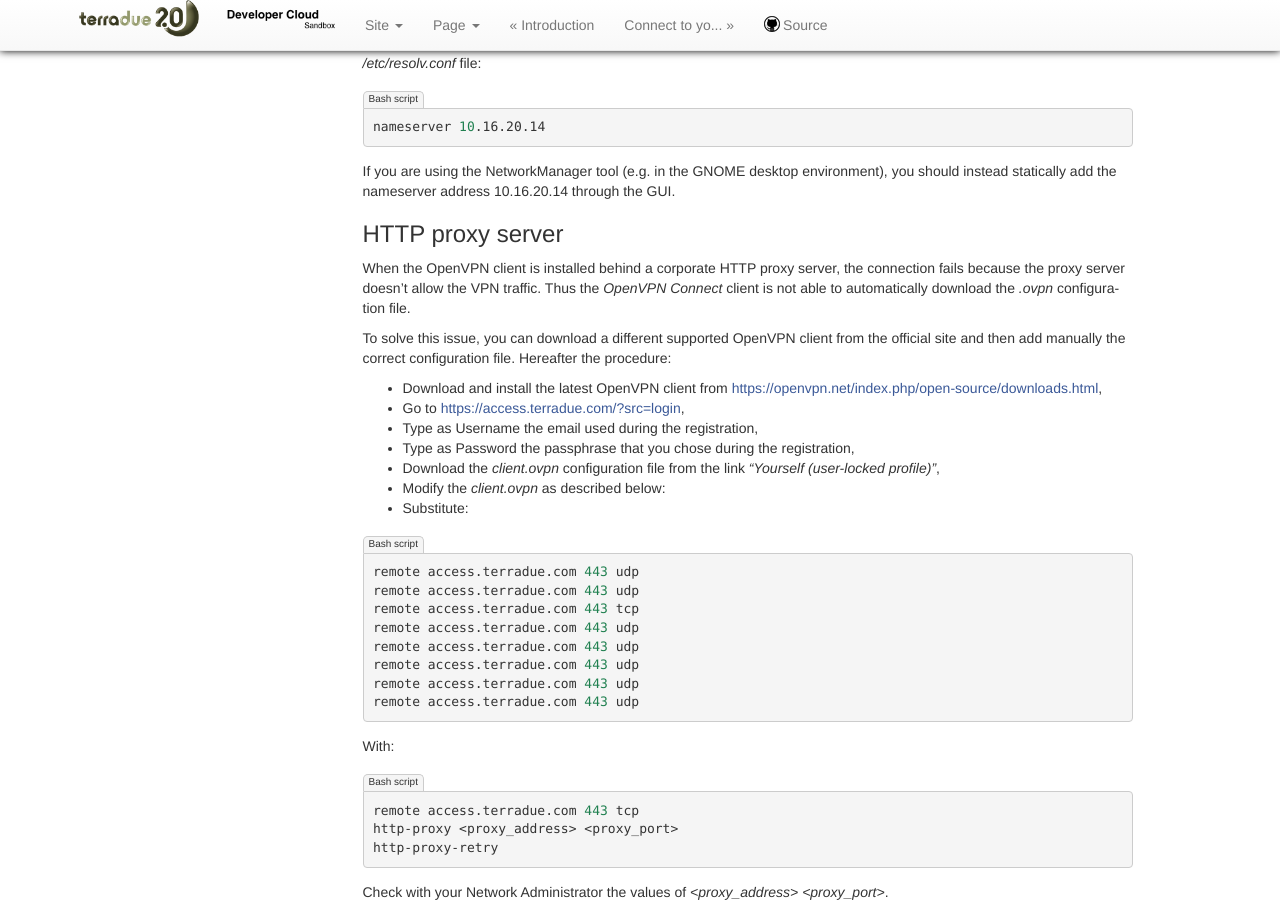
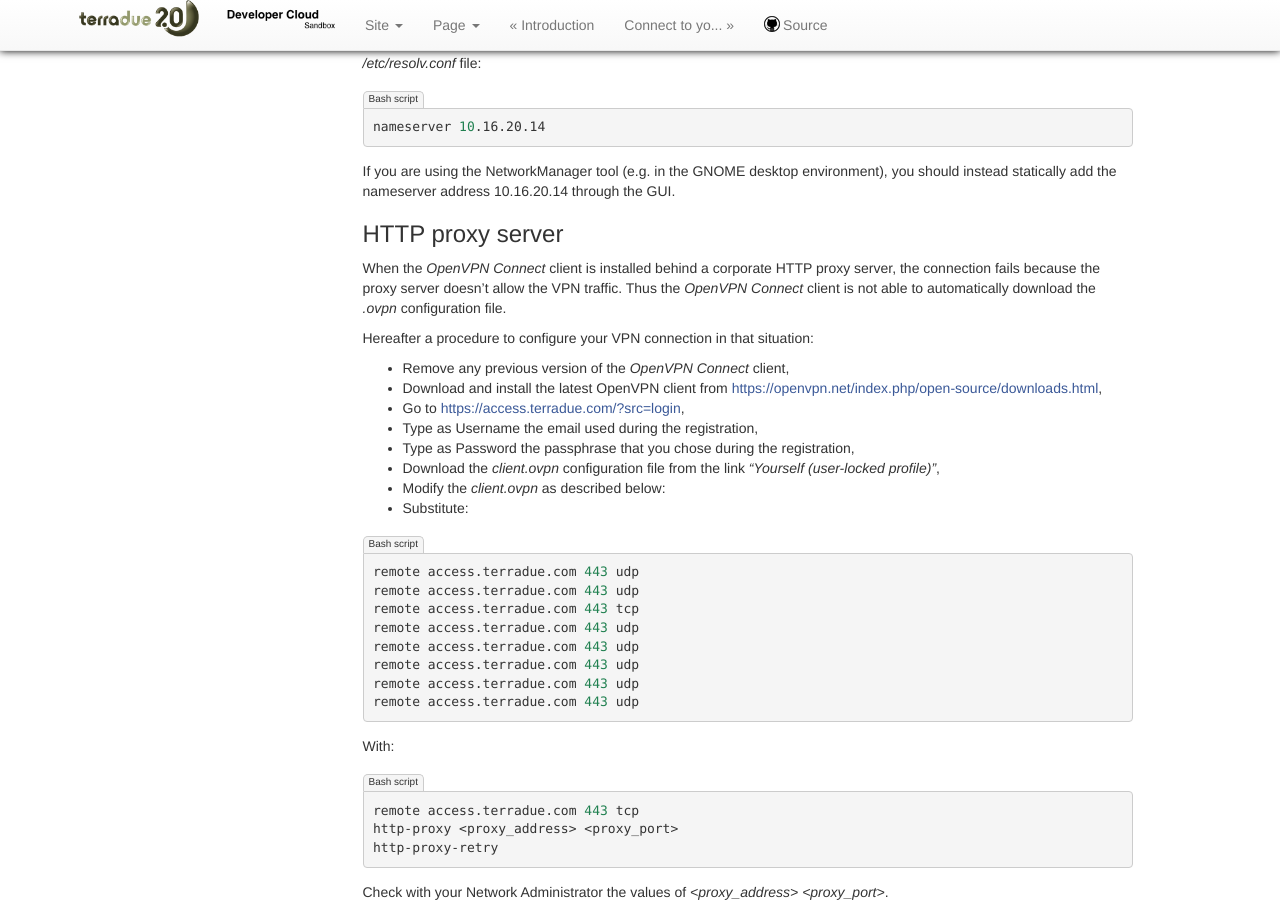
Before and after one commit to Terradue/doc-developer-sandbox, a Sphinx documentation site: the page built from source/start/laboratory/index.rst, in a window 1280 px wide and 900 px high, scrolled down 2539 px. Built offline with Sphinx 7.4.7, drawn with Linux system fonts in a browser that asks for light colours; pages that are not in the unit, such as notebooks, are missing from menus.

Commit message:
Tidied HTTP proxy procedure. Refs #12057

```diff
--- a/source/start/laboratory/index.rst
+++ b/source/start/laboratory/index.rst
@@ -178,10 +178,11 @@
 HTTP proxy server
 ^^^^^^^^^^^^^^^^^
 
-When the OpenVPN client is installed behind a corporate HTTP proxy server,
-the connection fails because the proxy server doesn't allow the VPN traffic. Thus the *OpenVPN Connect* client is not able to automatically download the *.ovpn* configuration file.
+When the *OpenVPN Connect* client is installed behind a corporate HTTP proxy server, the connection fails because the proxy server doesn't allow the VPN traffic. Thus the *OpenVPN Connect* client is not able to automatically download the *.ovpn* configuration file.
 
-To solve this issue, you can download a different supported OpenVPN client from the official site and then add manually the correct configuration file. Hereafter the procedure:
+Hereafter a procedure to configure your VPN connection in that situation:
+
+* Remove any previous version of the *OpenVPN Connect* client,
 
 * Download and install the latest OpenVPN client from https://openvpn.net/index.php/open-source/downloads.html,
 
```
